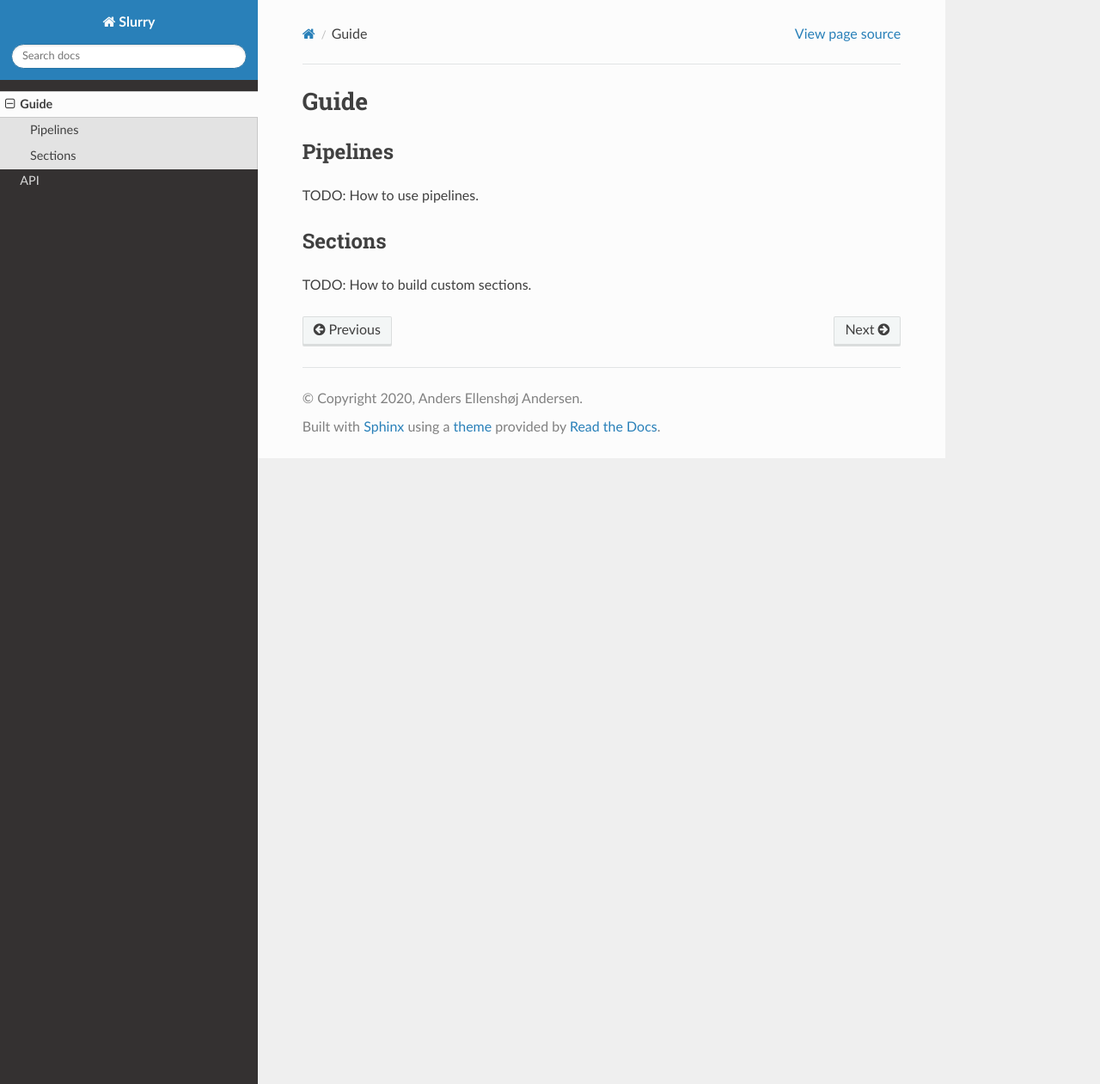
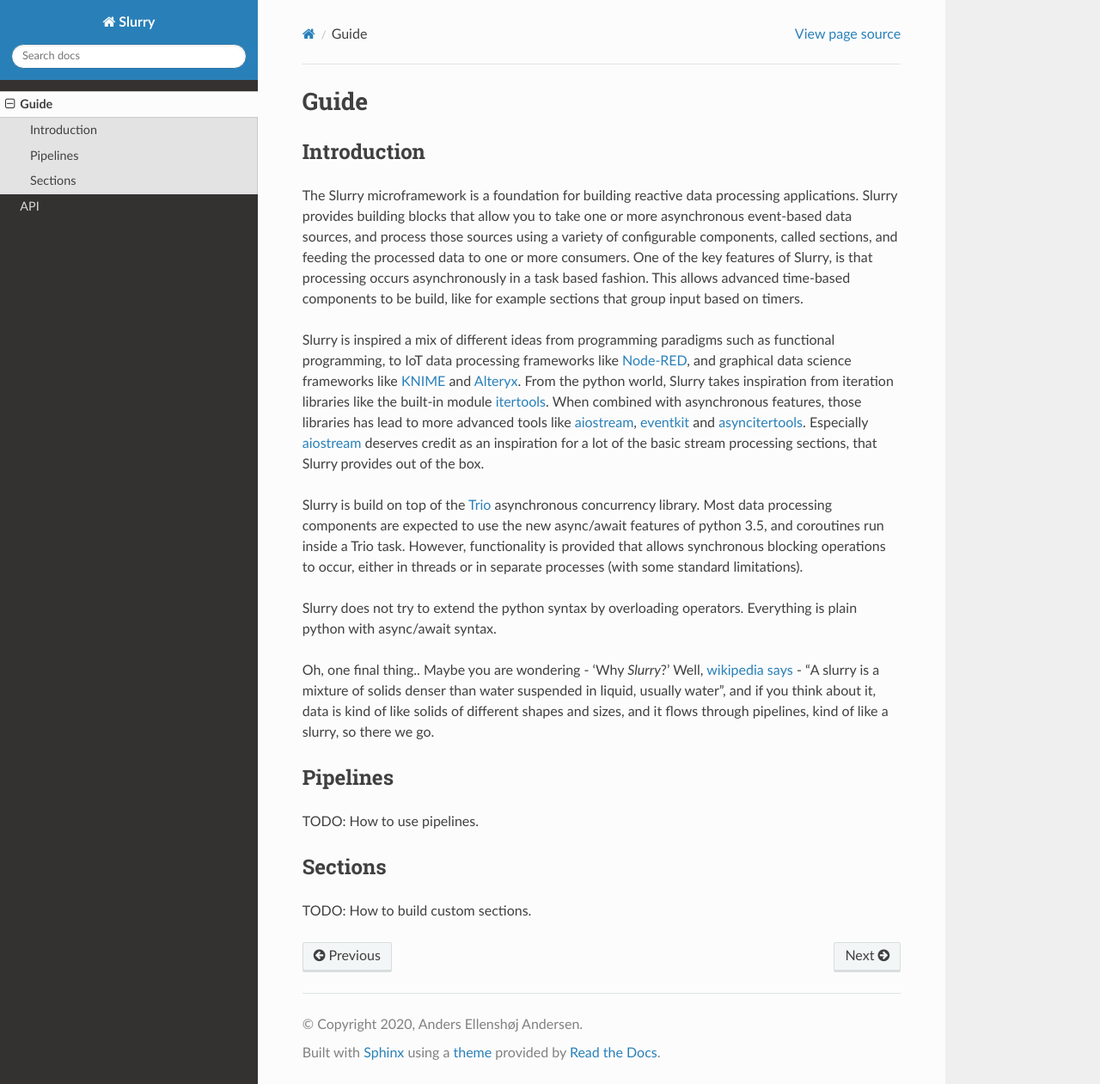
Before and after one commit to andersea/slurry, a Sphinx documentation site: the page built from docs/guide.rst, in a window 1280 px wide and 1261 px high. Shown: the whole window at 86% size. Built offline with Sphinx 7.4.7 and the Read the Docs theme 2.0.0, drawn with Linux system fonts in a browser that asks for light colours; pages that are not in the unit, such as notebooks, are missing from menus.

Commit message:
First chapter

```diff
--- a/docs/guide.rst
+++ b/docs/guide.rst
@@ -1,6 +1,33 @@
 =====
 Guide
 =====
+
+Introduction
+------------
+
+The Slurry microframework is a foundation for building reactive data processing applications. Slurry provides building
+blocks that allow you to take one or more asynchronous event-based data sources, and process those sources using a
+variety of configurable components, called sections, and feeding the processed data to one or more consumers. One of
+the key features of Slurry, is that processing occurs asynchronously in a task based fashion. This allows advanced time-based
+components to be build, like for example sections that group input based on timers.
+
+Slurry is inspired a mix of different ideas from programming paradigms such as functional programming, to IoT data processing
+frameworks like Node-RED_, and graphical data science frameworks like KNIME_ and Alteryx_. From the python world, Slurry takes
+inspiration from iteration libraries like the built-in module itertools_. When combined with asynchronous features, those
+libraries has lead to more advanced tools like aiostream_, eventkit_ and asyncitertools_. Especially aiostream_ deserves
+credit as an inspiration for a lot of the basic stream processing sections, that Slurry provides out of the box.
+
+Slurry is build on top of the Trio_ asynchronous concurrency library. Most data processing components are expected to use
+the new async/await features of python 3.5, and coroutines run inside a Trio task. However, functionality is provided that
+allows synchronous blocking operations to occur, either in threads or in separate processes (with some standard limitations).
+
+Slurry does not try to extend the python syntax by overloading operators. Everything is plain python with async/await syntax.
+
+Oh, one final thing.. Maybe you are wondering - 'Why *Slurry*?' Well,
+`wikipedia says <https://en.wikipedia.org/wiki/Slurry>`_ - "A slurry is
+a mixture of solids denser than water suspended in liquid, usually water", and if you think about it,
+data is kind of like solids of different shapes and sizes, and it flows through pipelines, kind of like a slurry, so there
+we go.
 
 Pipelines
 ---------
@@ -11,3 +38,12 @@ Sections
 --------
 
 TODO: How to build custom sections.
+
+.. _Node-RED: https://nodered.org/
+.. _KNIME: https://www.knime.com/
+.. _Alteryx: https://www.alteryx.com/
+.. _itertools: https://docs.python.org/3/library/itertools.html
+.. _aiostream: https://github.com/vxgmichel/aiostream
+.. _eventkit: https://github.com/erdewit/eventkit
+.. _asyncitertools: https://github.com/vodik/asyncitertools
+.. _Trio: https://trio.readthedocs.io/en/stable/
```
